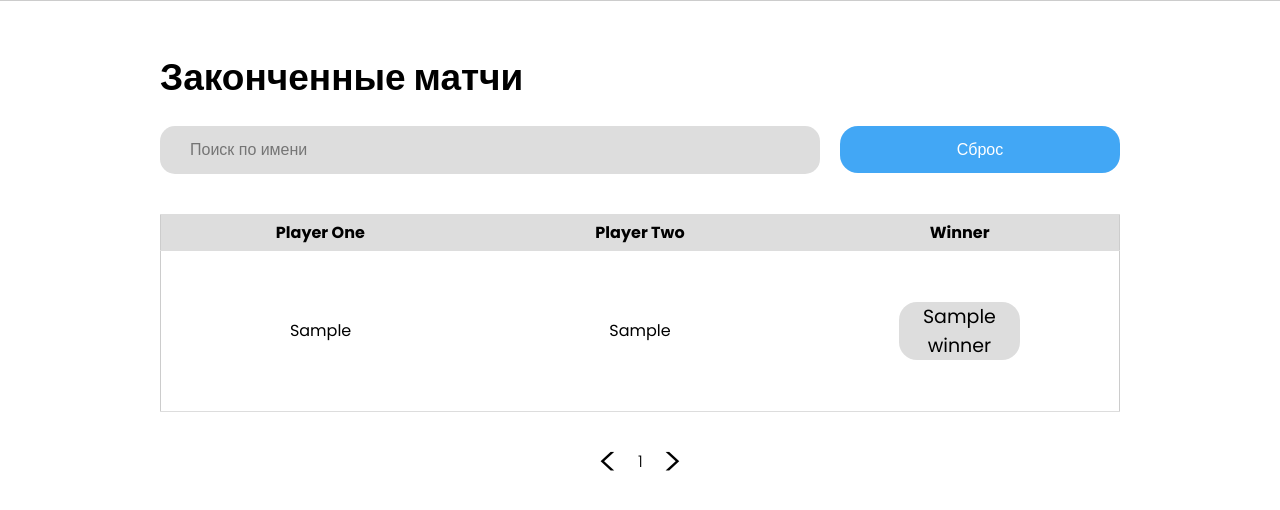
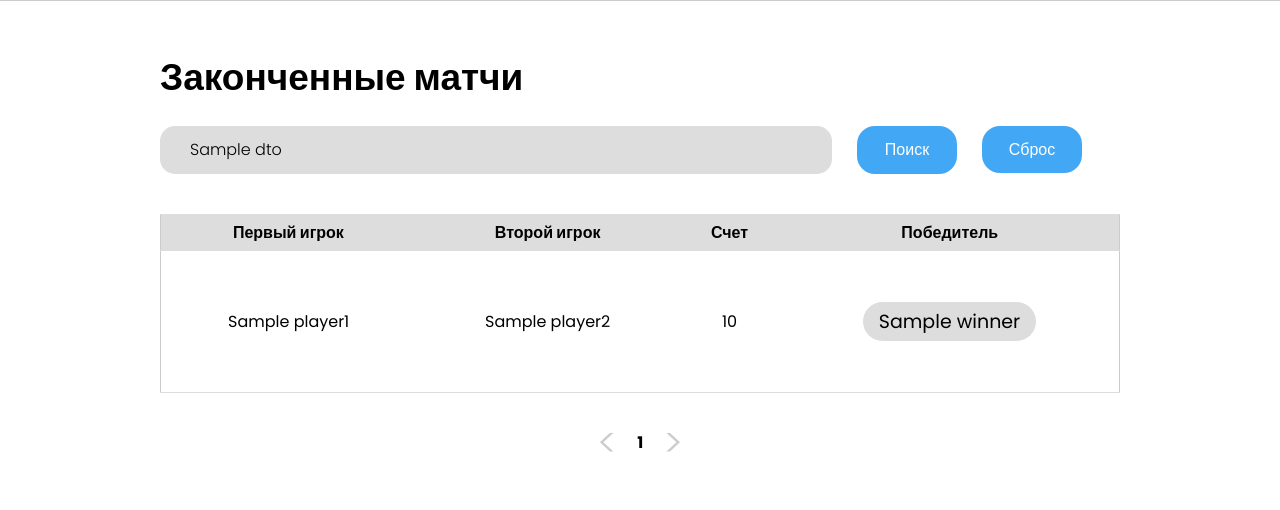
Before and after one commit to KoFeVarKaA/IT_Mentor_Tennis_Match_Scoreboard, a Python web app: template src/view/templates/matches.html in a window 1280 px wide. Shown: the part 50-560 px from the top of the page. Run offline with Jinja, Linux system fonts and the light colour scheme; the template is opened without the code that fills it: most values are stand-ins (such as "Sample title", 1, 10 or a date in 2020).

Commit message:
Update mathes

```diff
--- a/src/controller/controller_matches.py
+++ b/src/controller/controller_matches.py
@@ -41,4 +41,4 @@ class MatchesController(BaseController):
                 logging.error(f"Ошибка базы данных или сервера")
                 return Responses.initial_err(result.unwrap_err().message)
 
-        return Responses.success(data=self.render.matches(dto))
+        return Responses.success(data=self.render.render_matches(dto))
--- a/src/dto/dto_match.py
+++ b/src/dto/dto_match.py
@@ -11,7 +11,7 @@ class MatchDTO():
     player1 : PlayerDTO = PlayerDTO()
     player2 : PlayerDTO = PlayerDTO()
     winner : PlayerDTO = PlayerDTO()
-    score : str = "None"
+    score : str = "0:0"
 
     def into_model(self) -> Matches:
         return Matches(
--- a/src/service/service_mathes.py
+++ b/src/service/service_mathes.py
@@ -24,12 +24,12 @@ class MatchesService():
         try:
             if dto.filter_by_name:
                 matches = self.dao_mathes.get_matches(
-                        player_name=dto.filter_by_name, offset=dto.page*5, limit=dto.page*5+5)
+                        player_name=dto.filter_by_name, offset=(dto.page-1)*5, limit=(dto.page-1)*5+5)
                 dto.total_matches_count = self.dao_mathes.get_matches_count(
                         player_name=dto.filter_by_name)
             else:
                 matches = self.dao_mathes.get_matches(
-                                                        offset=dto.page*5, limit=dto.page*5+5)
+                                                        offset=(dto.page-1)*5, limit=(dto.page-1)*5+5)
                 dto.total_matches_count = self.dao_mathes.get_matches_count()
 
             for match in matches:
--- a/src/view/render.py
+++ b/src/view/render.py
@@ -19,4 +19,4 @@ class Render():
         pass
 
     def render_matches(self, dto: MatchesDTO):
-        pass
+        return self.matches.render(dto=dto.to_dict()).encode('utf-8')
--- a/src/view/static/css/style.css
+++ b/src/view/static/css/style.css
@@ -194,7 +194,7 @@ footer {
 
 .form-button {
     width: 100%;
-    display: block;
+    display: flex;
     margin-top: 30px;
     padding: 10px 0;
     border-radius: 18px;
@@ -206,7 +206,7 @@ footer {
 }
 
 .btn-filter {
-    width: 280px;
+    width: 100px;
     line-height: 45px;
     margin-left: 20px;
     border-radius: 18px;
@@ -214,6 +214,11 @@ footer {
     background-color: #42a7f5;
     color: #fff;
     cursor: pointer;
+}
+
+.button-group {
+    display: flex;
+    gap: 5px;
 }
 
 /* Current match */
@@ -430,10 +435,11 @@ footer {
     width: 100%;
     display: flex;
     margin-top: 20px;
+    gap: 5px;
 }
 
 .input-filter {
-    width: 100%;
+    width: 70%;
     border-radius: 15px;
     background-color: #dddddd;
     border: none;
@@ -459,7 +465,7 @@ footer {
 }
 
 .table-matches td {
-    width: 33%;
+    width: auto;
     border-bottom: 1px solid #dddddd;
     padding: 51px 0;
     text-align: center;
@@ -475,16 +481,23 @@ footer {
 
 .winner-name-td {
     background-color: #dddddd;
+    padding: 5px 10px;
     display: block;
-    width: 38%;
+    width: 45%;
     margin: 0 auto;
-    border-radius: 18px;
+    border-radius: 25px;
 }
 
 .prev, .next {
     text-decoration: none;
     font-size: 40px;
     color: #000;
+}
+
+.prev.disabled, .next.disabled {
+    color: #ccc;
+    cursor: not-allowed;
+    pointer-events: none;
 }
 
 .next {
--- a/src/view/static/index.html
+++ b/src/view/static/index.html
@@ -22,7 +22,7 @@
         <div>
             <nav class="nav-links">
                 <a class="nav-link" href="/">Главная</a>
-                <a class="nav-link" href="/matches?page=0&filter_by_player_name=">Матчи</a>
+                <a class="nav-link" href="/matches?page=1&filter_by_player_name=">Матчи</a>
             </nav>
         </div>
     </section>
--- a/src/view/static/js/app.js
+++ b/src/view/static/js/app.js
@@ -7,3 +7,25 @@ document.addEventListener("DOMContentLoaded", function () {
         navLinks.classList.toggle("active");
     });
 });
+
+
+document.addEventListener("DOMContentLoaded", function() {
+    const inputFilter = document.getElementById("playerNameFilter");
+    const searchButton = document.getElementById("searchButton");
+
+    searchButton.addEventListener("click", function() {
+        const playerName = inputFilter.value.trim();
+        if (playerName) {
+            window.location.href = `/matches?page=1&filter_by_player_name=${encodeURIComponent(playerName)}`;
+        }
+    });
+
+   inputFilter.addEventListener("keypress", function(event) {
+        if (event.key === "Enter") {
+            const playerName = inputFilter.value.trim();
+            if (playerName) {
+                window.location.href = `/matches?page=1&filter_by_player_name=${encodeURIComponent(playerName)}`;
+            }
+        }
+    })
+});
--- a/src/view/static/new-match.html
+++ b/src/view/static/new-match.html
@@ -23,7 +23,7 @@
         <div>
             <nav class="nav-links">
                 <a class="nav-link" href="/">Главная</a>
-                <a class="nav-link" href="/matches">Матчи</a>
+                <a class="nav-link" href="/matches?page=1&filter_by_player_name=">Матчи</a>
             </nav>
         </div>
     </section>
--- a/src/view/templates/match-score.html
+++ b/src/view/templates/match-score.html
@@ -25,7 +25,7 @@
         <div>
             <nav class="nav-links">
                 <a class="nav-link" href="/">Главная</a>
-                <a class="nav-link" href="/matches">Матчи</a>
+                <a class="nav-link" href="/matches?page=1&filter_by_player_name=">Матчи</a>
             </nav>
         </div>
     </section>
--- a/src/view/templates/matches.html
+++ b/src/view/templates/matches.html
@@ -23,7 +23,7 @@
         <div>
             <nav class="nav-links">
                 <a class="nav-link" href="/">Главная</a>
-                <a class="nav-link" href="/matches">Матчи</a>
+                <a class="nav-link" href="/matches?page=1">Матчи</a>
             </nav>
         </div>
     </section>
@@ -32,9 +32,16 @@
     <div class="container">
         <h1>Законченные матчи</h1>
         <div class="input-container">
-            <input class="input-filter" placeholder="Поиск по имени" type="text" />
-            <div>
-                <a href="/matches">
+
+            {% if dto.filter_by_name %}
+                <input id="playerNameFilter" class="input-filter" value="{{ dto.filter_by_name }}" type="text" />
+            {% else %}
+                <input id="playerNameFilter" class="input-filter" placeholder="Поиск по имени" type="text" />
+            {% endif %}
+
+            <div class="button-group">
+                    <button id="searchButton" class="btn-filter">Поиск</button>
+                <a href="/matches?page=1">
                     <button class="btn-filter">Сброс</button>
                 </a>
             </div>
@@ -42,36 +49,44 @@
 
         <table class="table-matches">
             <tr>
-                <th>Player One</th>
-                <th>Player Two</th>
-                <th>Winner</th>
+                <th>Первый игрок</th>
+                <th>Второй игрок</th>
+                <th>Счет</th>
+                <th>Победитель</th>
             </tr>
-            {% for match in matches %}
+            {% for match in dto.matches %}
             <tr>
-                <td>{{ match.player_one }}</td>
-                <td>{{ match.player_two }}</td>
-                <td><span class="winner-name-td">{{ match.winner }}</span></td>
+                <td>{{ match.player1.name }}</td>
+                <td>{{ match.player2.name }}</td>
+                <td>{{ match.score }}</td>
+                <td>
+                    {% if match.winner.id %}
+                        <span class="winner-name-td">{{ match.winner.name }}</span>
+                    {% else %}
+                        <span class="winner-name-td">В процессе</span>
+                    {% endif %}
+                </td>
             </tr>
             {% endfor %}
         </table>
 
         <div class="pagination">
-            {% if pagination.prev_page %}
-                <a class="prev" href="{{ pagination.prev_page.url }}"> &lt; </a>
+            {% if dto.page > 1 %}
+                <a class="prev" href="/matches?page={{ dto.page - 1 }}{% if dto.filter_by_name %}&filter_by_name={{ dto.filter_by_name }}{% endif %}"> &lt; </a>
             {% else %}
                 <a class="prev disabled" href="#"> &lt; </a>
             {% endif %}
 
-            {% for page in pagination.pages %}
-                {% if page.is_current %}
-                    <a class="num-page current" href="{{ page.url }}">{{ page.number }}</a>
+            {% for page_num in range(1, (dto.total_matches_count // 5) + 2) %}
+                {% if page_num == dto.page %}
+                    <a class="num-page current" href="/matches?page={{ page_num }}{% if dto.filter_by_name %}&filter_by_name={{ dto.filter_by_name }}{% endif %}">{{ page_num }}</a>
                 {% else %}
-                    <a class="num-page" href="{{ page.url }}">{{ page.number }}</a>
+                    <a class="num-page" href="/matches?page={{ page_num }}{% if dto.filter_by_name %}&filter_by_name={{ dto.filter_by_name }}{% endif %}">{{ page_num }}</a>
                 {% endif %}
             {% endfor %}
 
-            {% if pagination.next_page %}
-                <a class="next" href="{{ pagination.next_page.url }}"> &gt; </a>
+            {% if dto.page * 5 < dto.total_matches_count %}
+                <a class="next" href="/matches?page={{ dto.page + 1 }}{% if dto.filter_by_name %}&filter_by_name={{ dto.filter_by_name }}{% endif %}"> &gt; </a>
             {% else %}
                 <a class="next disabled" href="#"> &gt; </a>
             {% endif %}
```
Also changed, not shown: src/dao/matches/repository.py (+12 -7 lines), src/dto/dto_matches.py (+10 -2 lines).
